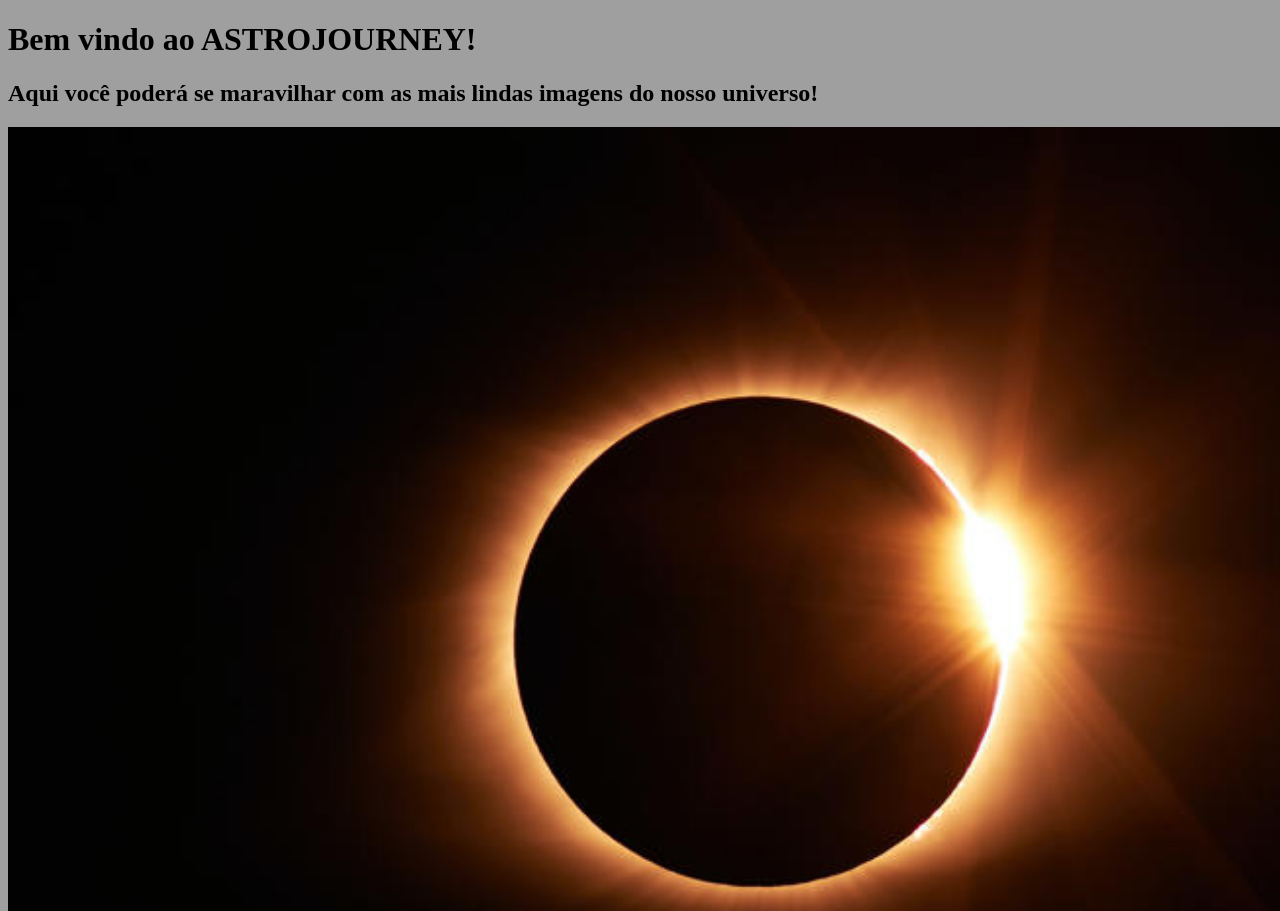
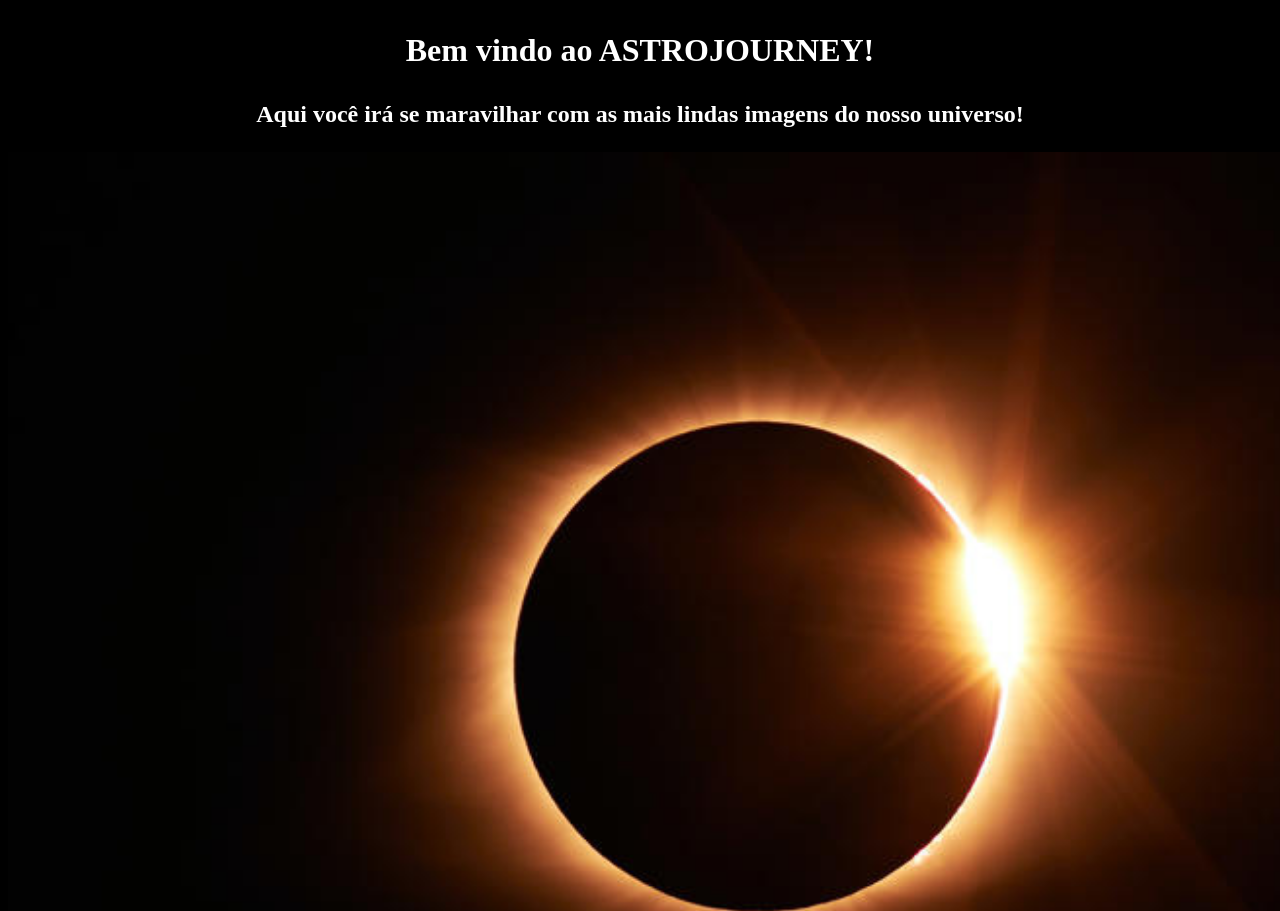
Before and after one commit to GValle-17/PROGRAMA-AO-ASTROJOURNEY, a plain HTML site: page index.html in a window 1280 px wide. Shown: the top 911 px of the page. Drawn offline with Linux system fonts and the light colour scheme.

Commit message:
Add files via upload

```diff
--- a/index.html
+++ b/index.html
@@ -10,8 +10,16 @@
     </head>
 
     <body>
-        <h1>Bem vindo ao ASTROJOURNEY!</h1>
-        <h2>Aqui você poderá se maravilhar com as mais lindas imagens do nosso universo!</h2>
+        <h1>
+            <p style="color: white;">
+            Bem vindo ao ASTROJOURNEY!
+        </p>
+        </h1></body>
+        <h2>
+            <p style=color:white;>
+            Aqui você irá se maravilhar com as mais lindas imagens do nosso universo!
+            </p>
+        </h2>
         <img src="AA14Htmo.jpeg" width="1500" height="1000">
     </body>
 
--- a/styles.css
+++ b/styles.css
@@ -1,2 +1,2 @@
-body{background-color: rgb(160, 159, 159);}
-body{background-image: linear-gradient(to x, x, x);}
+body{background-color: rgb(0, 0, 0);}
+body{text-align: center;}
```
